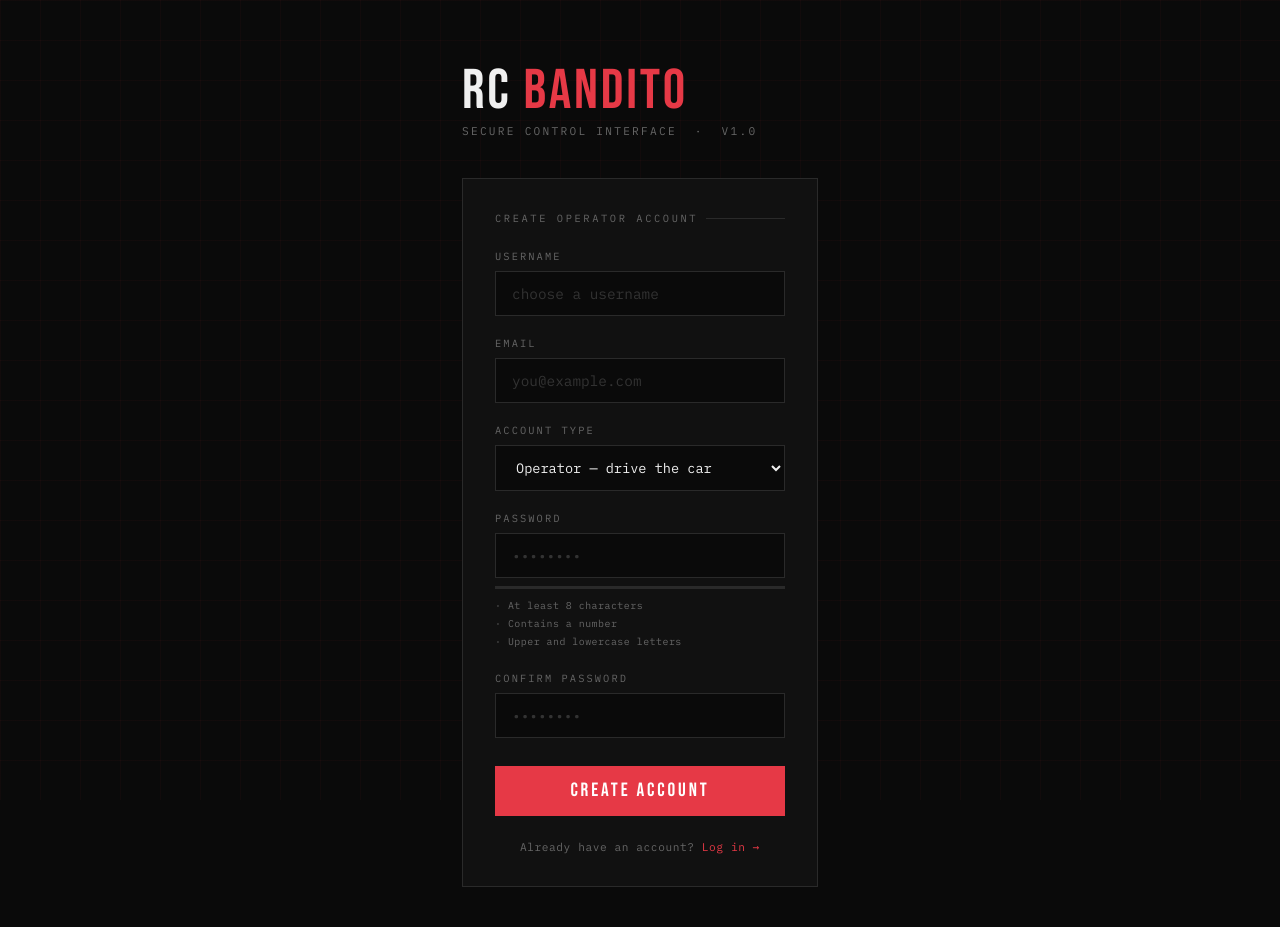
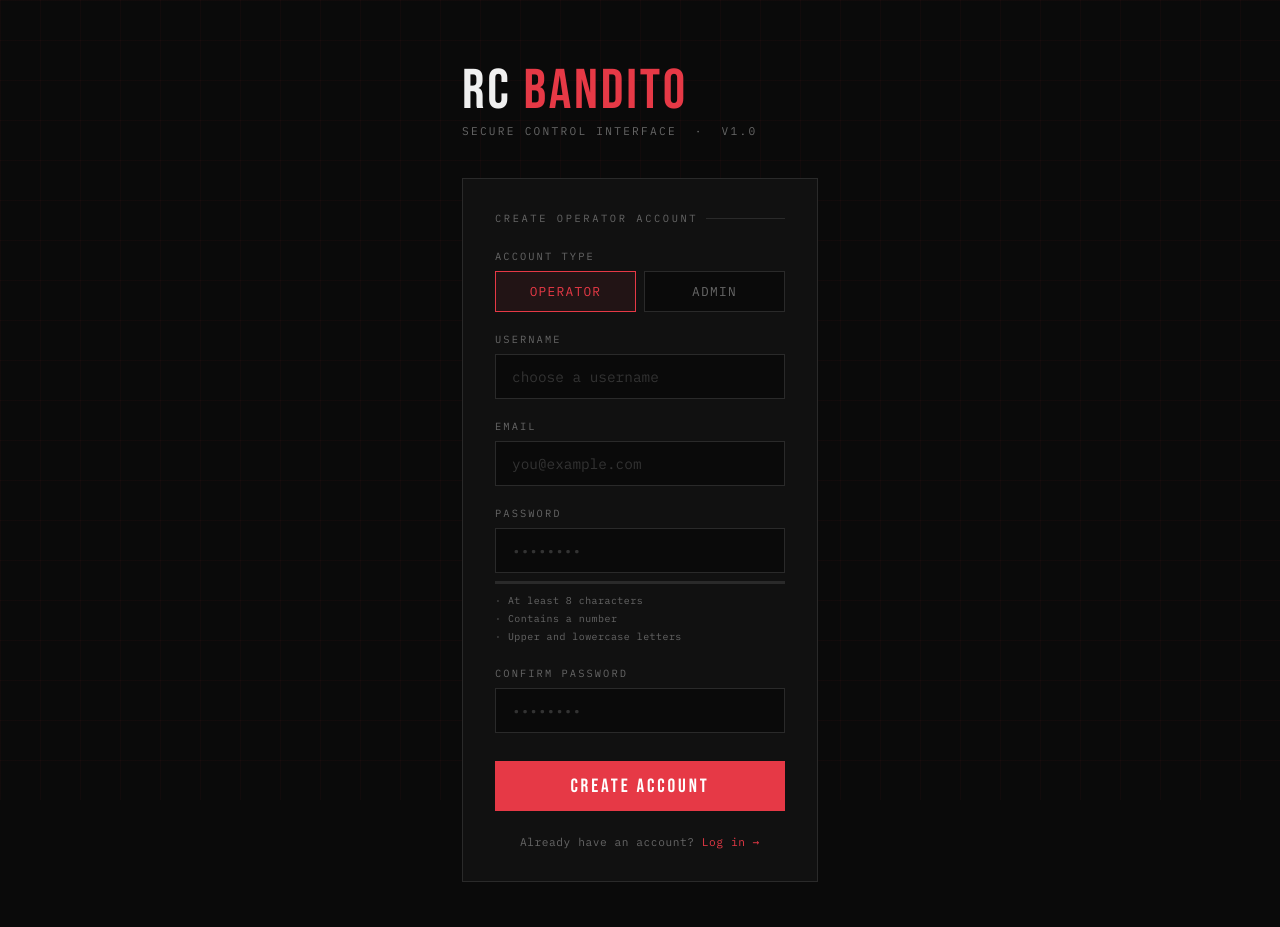
Before and after one commit to alvinjaames1/RC-Bandito, a Python web app: template frontend/templates/register.html in a window 1280 px wide. Shown: the top 927 px of the page. After the commit the page ends 882 px from the top, so only its background shows below. Run offline with Jinja, Linux system fonts and the light colour scheme; the template is opened without the code that fills it, so the values that code supplies are empty.

Commit message:
Implement role selection in registration form
Added role selection buttons for 'Operator' and 'Admin' with corresponding styles and functionality. Updated registration logic to include admin code requirement for admin role.

```diff
--- a/frontend/templates/register.html
+++ b/frontend/templates/register.html
@@ -92,6 +92,37 @@
 
   .field { margin-bottom: 1.25rem; }
 
+  /* Role selector */
+  .role-toggle {
+    display: grid;
+    grid-template-columns: 1fr 1fr;
+    gap: 8px;
+  }
+
+  .role-btn {
+    background: var(--dark);
+    border: 1px solid var(--border);
+    color: var(--muted);
+    font-family: 'IBM Plex Mono', monospace;
+    font-size: 0.8rem;
+    letter-spacing: 0.1em;
+    text-transform: uppercase;
+    padding: 0.7rem;
+    cursor: pointer;
+    transition: all 0.15s;
+    text-align: center;
+  }
+
+  .role-btn:hover { border-color: var(--muted); color: var(--text); }
+
+  .role-btn.selected {
+    border-color: var(--red);
+    color: var(--red);
+    background: rgba(230,57,70,0.08);
+  }
+
+  #adminCodeField { display: none; }
+
   label {
     display: block;
     font-size: 0.65rem;
@@ -114,19 +145,6 @@
   }
 
   input:focus { border-color: var(--red); }
-
-  select {
-    width: 100%;
-    background: var(--dark);
-    border: 1px solid var(--border);
-    color: var(--text);
-    font-family: 'IBM Plex Mono', monospace;
-    font-size: 0.85rem;
-    padding: 0.75rem 1rem;
-    outline: none;
-    cursor: pointer;
-  }
-  select:focus { border-color: var(--red); }
   input::placeholder { color: #333; }
 
   /* Password strength meter */
@@ -227,6 +245,19 @@
     <div class="msg success" id="successMsg"></div>
 
     <div class="field">
+      <label>Account Type</label>
+      <div class="role-toggle">
+        <button type="button" class="role-btn selected" id="roleOperator" onclick="selectRole('operator')">Operator</button>
+        <button type="button" class="role-btn" id="roleAdmin" onclick="selectRole('admin')">Admin</button>
+      </div>
+    </div>
+
+    <div class="field" id="adminCodeField">
+      <label for="adminCode">Admin Setup Code</label>
+      <input type="password" id="adminCode" placeholder="required for admin accounts" autocomplete="off" />
+    </div>
+
+    <div class="field">
       <label for="username">Username</label>
       <input type="text" id="username" placeholder="choose a username" autocomplete="username" />
     </div>
@@ -234,22 +265,6 @@
     <div class="field">
       <label for="email">Email</label>
       <input type="email" id="email" placeholder="you@example.com" autocomplete="email" />
-    </div>
-
-    <div class="field">
-      <label for="role">Account Type</label>
-      <select id="role" onchange="toggleAdminCode()">
-        <option value="operator">Operator — drive the car</option>
-        <option value="admin">Administrator — manage users &amp; logs</option>
-      </select>
-    </div>
-
-    <div class="field" id="adminCodeField" style="display:none;">
-      <label for="adminCode">Admin Code</label>
-      <input type="password" id="adminCode" placeholder="enter the admin code" autocomplete="off" />
-      <div class="requirements">
-        <span style="color:var(--yellow);">Admin accounts require the code set by the system owner.</span>
-      </div>
     </div>
 
     <div class="field">
@@ -277,6 +292,15 @@
 </div>
 
 <script>
+  let selectedRole = 'operator';
+
+  function selectRole(role) {
+    selectedRole = role;
+    document.getElementById('roleOperator').classList.toggle('selected', role === 'operator');
+    document.getElementById('roleAdmin').classList.toggle('selected', role === 'admin');
+    document.getElementById('adminCodeField').style.display = role === 'admin' ? 'block' : 'none';
+  }
+
   function checkStrength() {
     const pw = document.getElementById('password').value;
     const fill = document.getElementById('strengthFill');
@@ -294,11 +318,6 @@
     const colors = ['#e63946', '#e63946', '#e9c46a', '#2a9d2a'];
     fill.style.width = widths[score];
     fill.style.background = colors[score];
-  }
-
-  function toggleAdminCode() {
-    const role = document.getElementById('role').value;
-    document.getElementById('adminCodeField').style.display = role === 'admin' ? 'block' : 'none';
   }
 
   async function handleRegister() {
@@ -330,6 +349,11 @@
       return;
     }
 
+    if (selectedRole === 'admin' && !document.getElementById('adminCode').value) {
+      showError('Admin accounts require the admin setup code.');
+      return;
+    }
+
     if (password !== confirm) {
       showError('Passwords do not match.');
       return;
@@ -339,11 +363,7 @@
       const res = await fetch('/auth/register', {
         method: 'POST',
         headers: { 'Content-Type': 'application/json' },
-        body: JSON.stringify({
-          username, email, password,
-          role: document.getElementById('role').value,
-          admin_code: document.getElementById('adminCode').value
-        })
+        body: JSON.stringify({ username, email, password, role: selectedRole, admin_code: document.getElementById('adminCode').value })
       });
 
       const data = await res.json();
```
